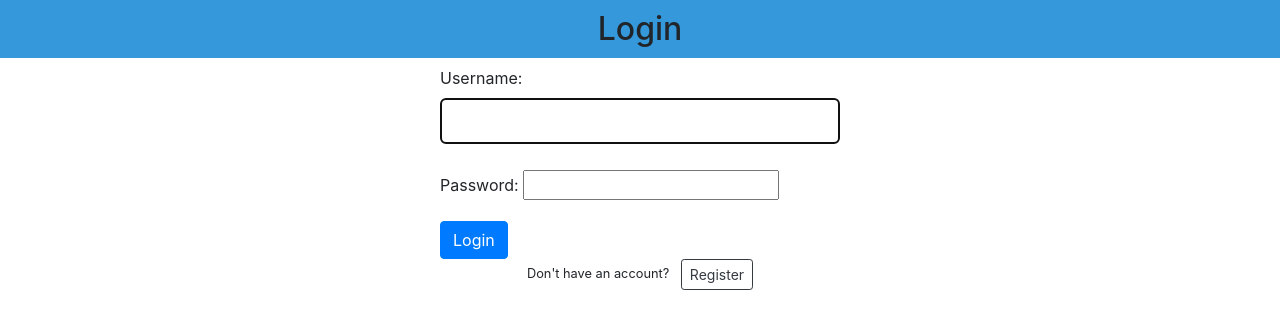
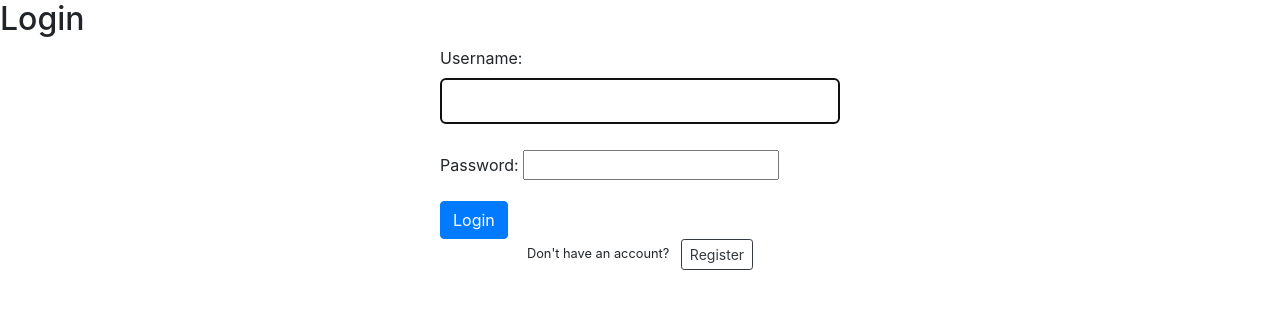
Before and after one commit to PeterOsoo/expense-tracker-cg, a Django app: a page that uses tracker/templates/base.html in a window 1280 px wide. Shown: the part 67-396 px from the top of the page. Run offline with Django 4.2, Linux system fonts and the light colour scheme; some libraries are stand-ins or nearby versions.

Commit message:
remove h2 styles

```diff
--- a/static/css/styles.css
+++ b/static/css/styles.css
@@ -1,12 +1,4 @@
-/* styles.css in the expense_tracker/static/expense_tracker/ directory */
-
 /* Style the header */
-h2 {
-	text-align: center;
-	background-color: #3498db;
-	color: #fff;
-	padding: 10px;
-}
 
 /* Style the list */
 ul {
```
